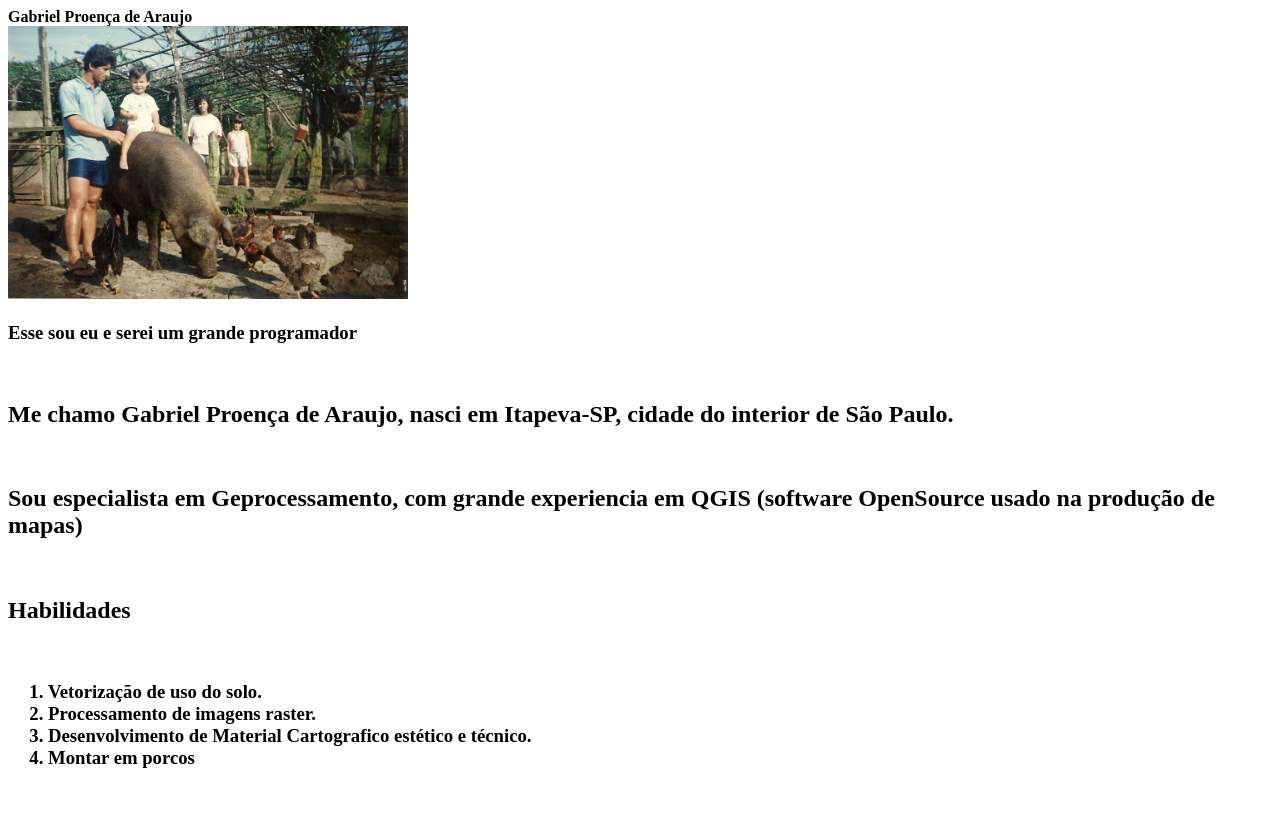
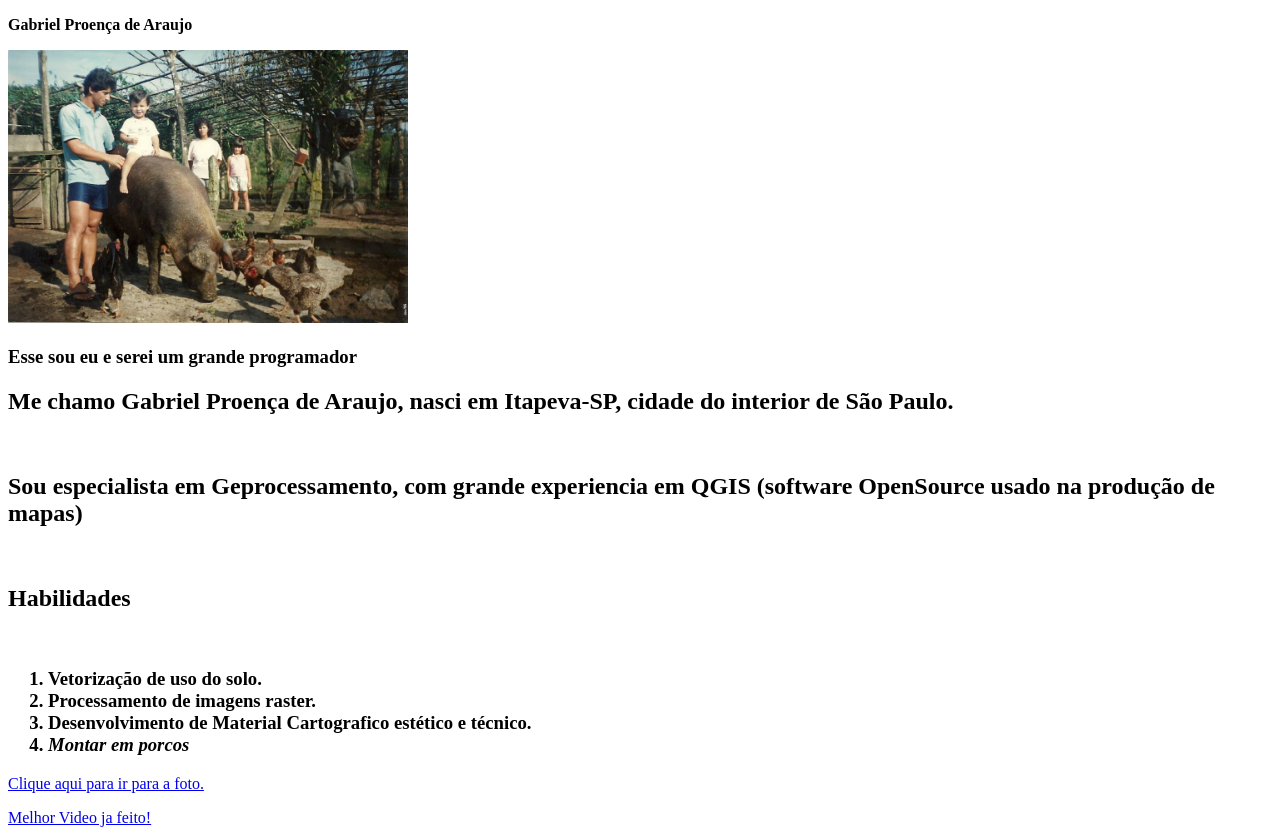
Before and after one commit to GPA1992/portfolio-web, a plain HTML site: page index.html in a window 1280 px wide. Before the commit the page ends 800 px from the top, so only its background shows below. Drawn offline with Linux system fonts and the light colour scheme.

Commit message:
Finalizando a primeira parte do HTML

```diff
--- a/index.html
+++ b/index.html
@@ -1,5 +1,5 @@
 <!DOCTYPE html>
-<html lang="pt">
+<html lang="pt-br">
 <head>
     <meta charset="UTF-8">
     <meta http-equiv="X-UA-Compatible" content="IE=edge">
@@ -7,11 +7,15 @@
     <title>Portfólio Gabriel Proença</title>
 </head>
 <body>
-  <strong>Gabriel Proença de Araujo</strong>
-<br>
-  <img src="./imagens/curupira.jpg" alt="Gabriel montando em um porco" width="400px">
+  <p><strong> Gabriel Proença de Araujo</strong></p>
+
+  <p id="foto1"><img src="./imagens/curupira.jpg" alt="Gabriel montando em um porco" width="400px">
+  </p>
+
+
+
   <h3>Esse sou eu e serei um grande programador</h3>
-<br>
+
     <h2>Me chamo Gabriel Proença de Araujo, nasci em Itapeva-SP, cidade do interior de São Paulo.</h2>
 <br>
     <h2>Sou especialista em Geprocessamento, com grande experiencia em QGIS (software OpenSource usado na produção de mapas)</h2>
@@ -23,12 +27,11 @@
     <li>Vetorização de uso do solo.</li>
     <li>Processamento de imagens raster.</li>
     <li>Desenvolvimento de Material Cartografico estético e técnico.</li>
-    <li>Montar em porcos</li>
+    <li> <i> Montar em porcos</i></li>
 </h3>
 </ol>
+   <p><a href="#foto1">Clique aqui para ir para a foto.</a></p>
 
-
-
-
+    <a href="https://youtu.be/VgDgWzBL7s4" target="_blank"> Melhor Video ja feito!</a>
 </body>
 </html>
```
